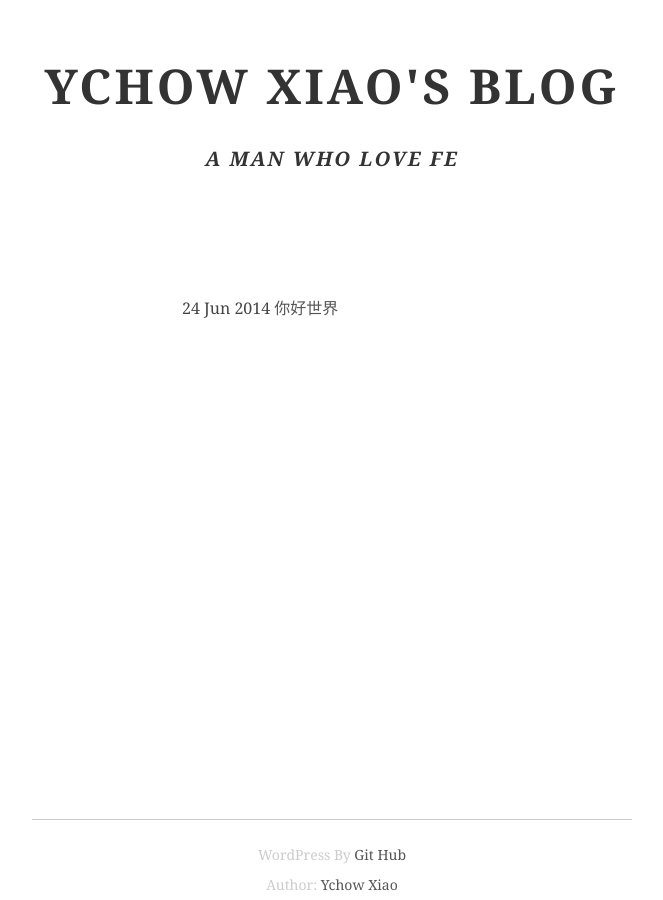
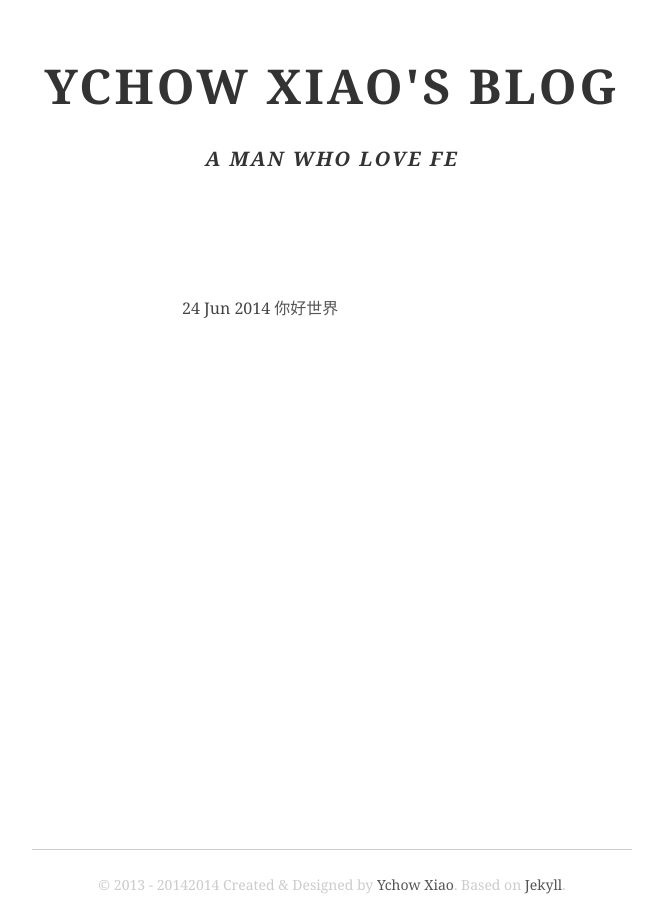
Before and after one commit to kai517/ychowxiao, a Jekyll site: the page built from index.html, in a window 1280 px wide. Shown: the whole page, without its empty margins (308-971 px from the left). Built offline with Jekyll 4.4.1, drawn with Linux system fonts in a browser that asks for light colours.

Commit message:
Update index.html

```diff
--- a/index.html
+++ b/index.html
@@ -13,6 +13,8 @@ title: Ychow Xiao's Blog
 　　　　</ul>
 
 <footer class="index">
-  <p>WordPress By <a href="https://github.com/">Git Hub</a></p>
-  <p>Author: <a href="https://github.com/ychow/ychowxiao">Ychow Xiao</a></p>
+  <!--Footer-->
+    <footer id="ft">
+        <p>© 2013 - <script>document.write(new Date().getFullYear());</script>2014 Created &amp; Designed by <a href="https://github.com/ychow" target="_blank" title="肖元州的个人博客">Ychow Xiao</a>. <span class="base">Based on <a href="https://github.com/mojombo/jekyll/wiki" target="_blank">Jekyll</a>.</span></p>
+    </footer>
 </footer>
```
